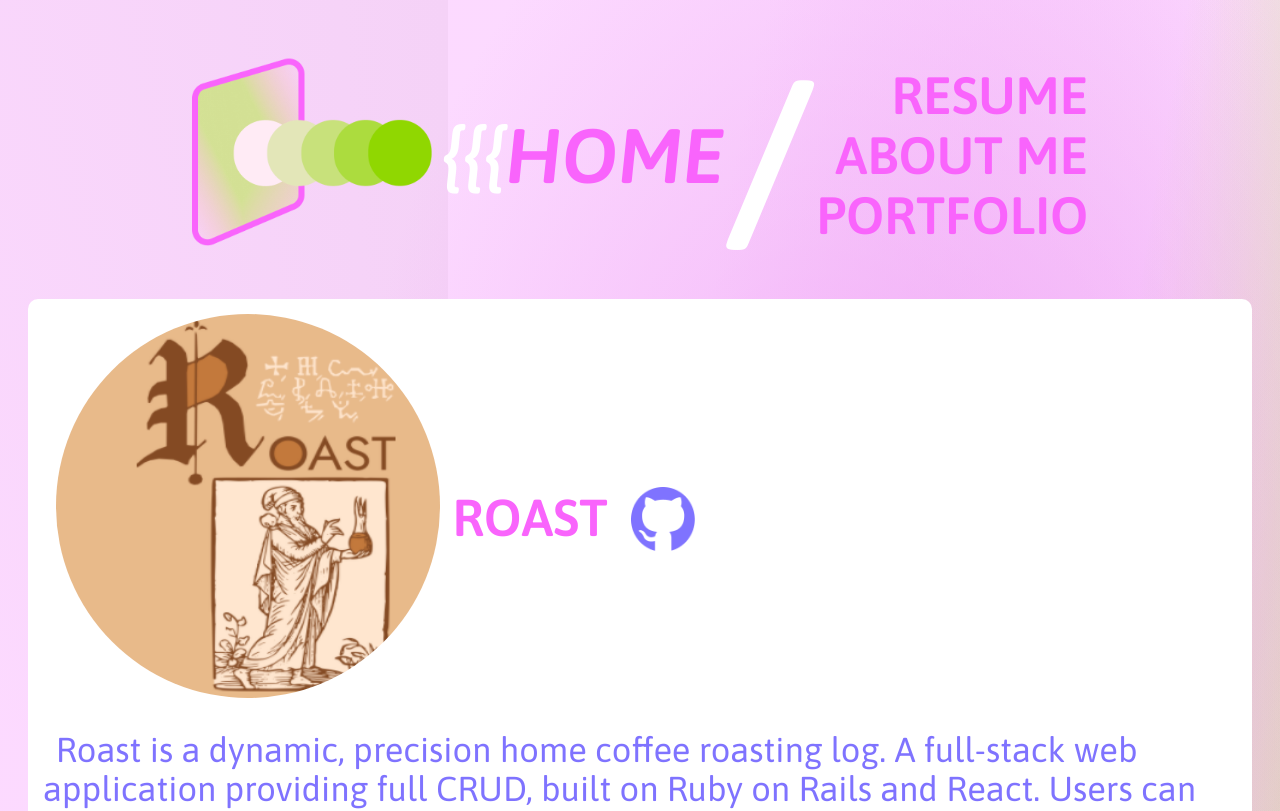
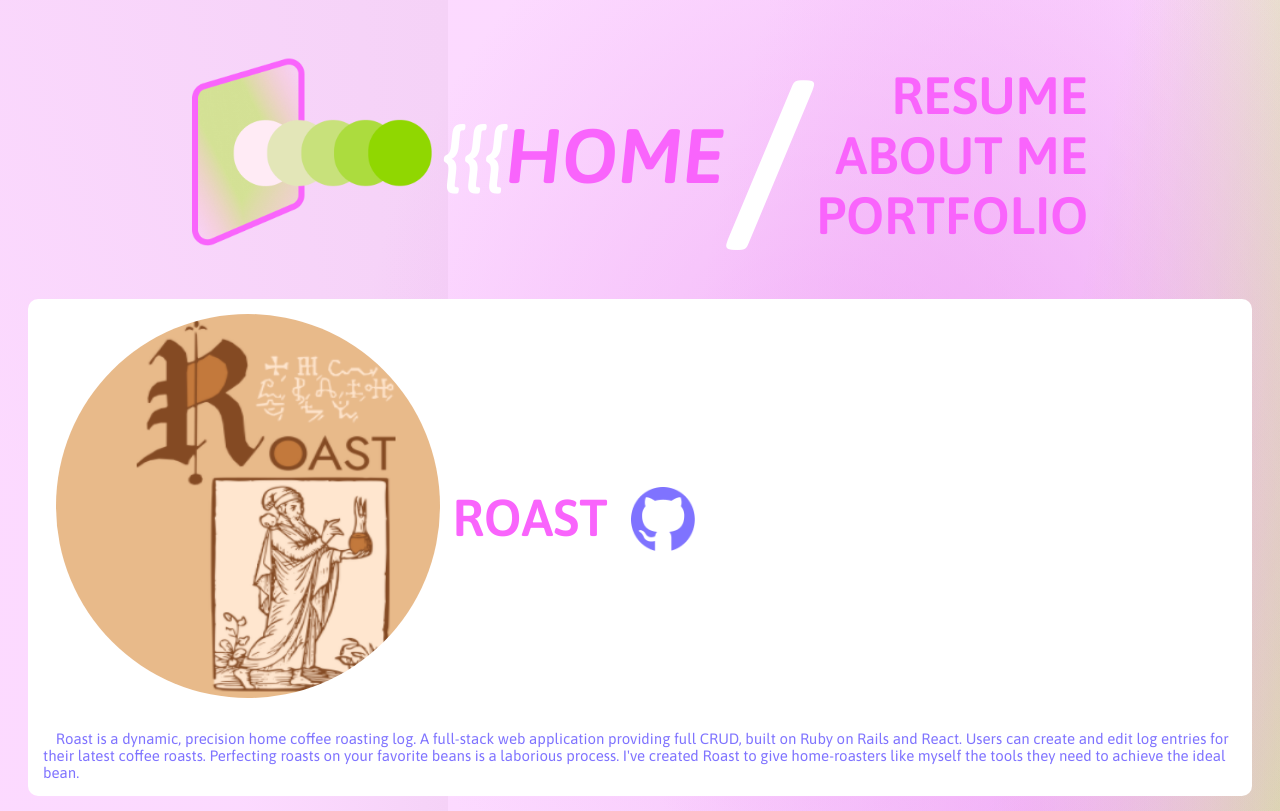
Before and after one commit to lancehsimmons/lancesimmonsdev, a React (Create React App) app: page /portfolio in a window 1280 px wide. Shown: the top 811 px of the page. Built offline with nearby package versions, Linux system fonts and the light colour scheme.

Commit message:
increases size on portfolio p

```diff
--- a/src/screens/portfolio.css
+++ b/src/screens/portfolio.css
@@ -19,6 +19,10 @@
   text-indent: 1vw;
   font-size: 2.7vw;
   margin: 20px 20px;
+}
+
+.piece p {
+  font-size: 15px;
 }
 
 .piece-title-div{
```
